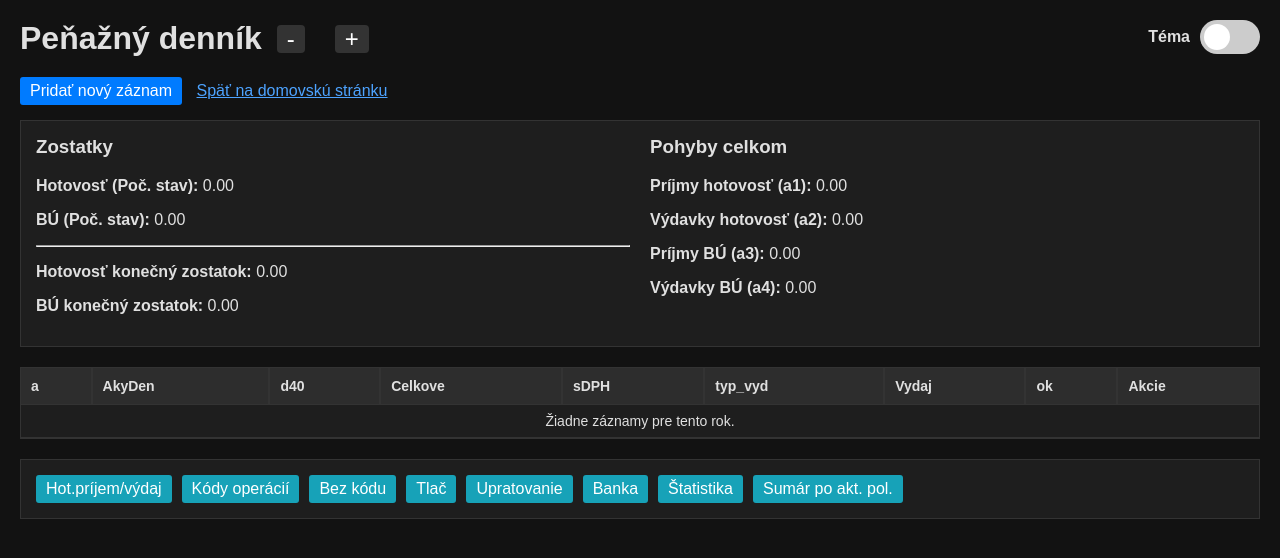
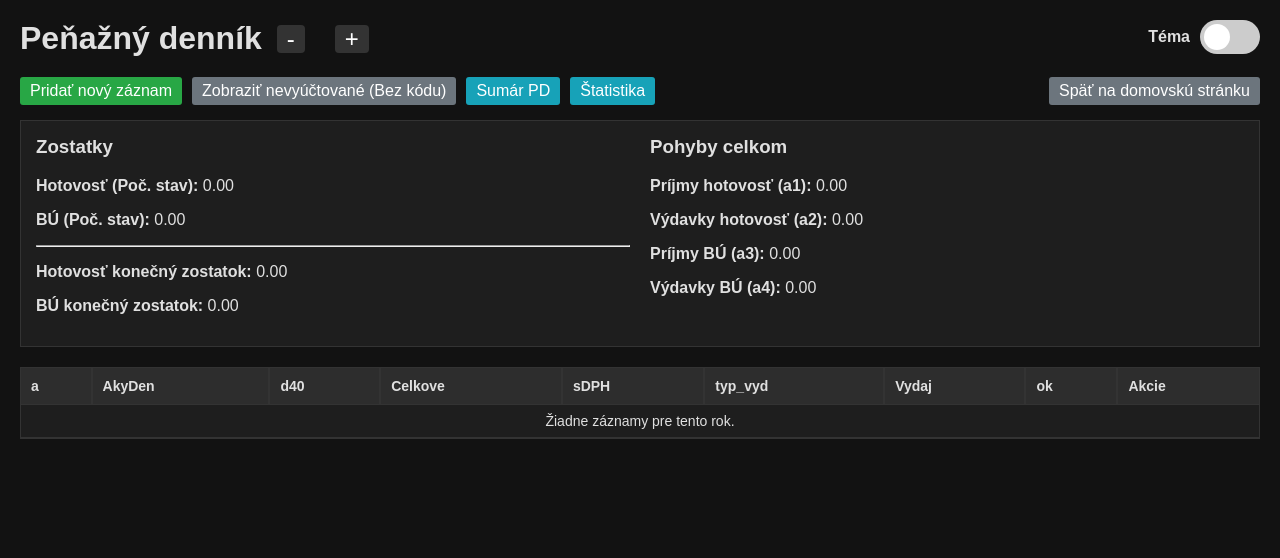
Before and after one commit to delf61/JU, a CodeIgniter 4 app: the page made by ci4_app/app/Views/cashbook/index.php in a window 1280 px wide. Shown: the top 558 px of the page. Run offline with PHP 8.4 and a stand-in for CodeIgniter, Linux system fonts and the light colour scheme; the template is opened without the code that fills it, so the values that code supplies are empty; some libraries are stand-ins or nearby versions.

Commit message:
feat(cashbook): implement smart Bez kodu filter and restructure top menu navigation
Co-authored-by: delf61 <45297054+delf61@users.noreply.github.com>

```diff
--- a/ci4_app/app/Views/cashbook/index.php
+++ b/ci4_app/app/Views/cashbook/index.php
@@ -220,9 +220,14 @@
         <a href="<?= site_url('cashbook') ?>?year=<?= esc($year + 1) ?><?= isset($_GET['filter']) ? '&filter='.esc($_GET['filter']) : '' ?>" style="text-decoration: none; padding: 0 10px; font-size: 1.5em; background: #333; color: #fff; border-radius: 4px;">+</a>
     </div>
 
-    <div style="margin-bottom: 15px;">
-        <a href="<?= site_url('cashbook/create') ?>?year=<?= esc($year) ?>" class="btn">Pridať nový záznam</a>
-        <a href="<?= base_url() ?>" style="margin-left: 10px;">Späť na domovskú stránku</a>
+        <div style="margin-bottom: 15px; display: flex; gap: 10px; align-items: center;">
+        <a href="<?= site_url('cashbook/create') ?>?year=<?= esc($year) ?>" class="btn" style="background-color: #28a745;">Pridať nový záznam</a>
+        <a href="<?= site_url('cashbook') ?>?year=<?= esc($year) ?><?= isset($_GET['filter']) && $_GET['filter'] === 'bez_kodu' ? '' : '&filter=bez_kodu' ?>" class="btn" style="background-color: <?= isset($_GET['filter']) && $_GET['filter'] === 'bez_kodu' ? '#dc3545' : '#6c757d' ?>;">
+            <?= isset($_GET['filter']) && $_GET['filter'] === 'bez_kodu' ? 'Zrušiť filter Bez kódu' : 'Zobraziť nevyúčtované (Bez kódu)' ?>
+        </a>
+        <a href="<?= site_url('cashbook/summary') ?>?year=<?= esc($year) ?>" class="btn" style="background-color: #17a2b8;" title="Sumár peňažného denníka">Sumár PD</a>
+        <a href="<?= site_url('cashbook/statistics') ?>?year=<?= esc($year) ?>" class="btn" style="background-color: #17a2b8;" title="Mesačná štatistika">Štatistika</a>
+        <a href="<?= base_url() ?>" class="btn" style="background-color: #6c757d; margin-left: auto;">Späť na domovskú stránku</a>
     </div>
 
     <div class="summary-box">
@@ -325,16 +330,7 @@
 
 
 
-    <div class="card" style="margin-top: 20px; display: flex; flex-wrap: wrap; gap: 10px; padding: 15px; border: 1px solid var(--border-color); background-color: var(--card-bg);">
-        <a href="#" class="btn" style="background: #17a2b8;">Hot.príjem/výdaj</a>
-        <a href="#" class="btn" style="background: #17a2b8;" onclick="alert('pPDkod otvára detail rozúčtovania na formulári - implementované priamo v Editácií záznamu.')">Kódy operácií</a>
-        <a href="<?= site_url('cashbook') ?>?year=<?= esc($year) ?>&filter=bez_kodu" class="btn" style="background: #17a2b8;" title="pVyd_Bez_Kod">Bez kódu</a>
-                <a href="#" class="btn" style="background: #17a2b8;" onclick="window.print()">Tlač</a>
-        <a href="#" class="btn" style="background: #17a2b8;" onclick="alert('Upratovanie je servisná FAND procedúra, v CI4 nie je nutná.')">Upratovanie</a>
-        <a href="<?= site_url('bank') ?>?year=<?= esc($year) ?>" class="btn" style="background: #17a2b8;" title="Otvoriť bankové výpisy (Ucet)">Banka</a>
-        <a href="<?= site_url('cashbook/statistics') ?>?year=<?= esc($year) ?>" class="btn" style="background: #17a2b8;" title="pStatist">Štatistika</a>
-        <a href="<?= site_url('cashbook/summary') ?>?year=<?= esc($year) ?>" class="btn" style="background: #17a2b8;" title="pPDsuma">Sumár po akt. pol.</a>
-    </div>
+
 
     <script>
         $(document).ready(function () {
```
